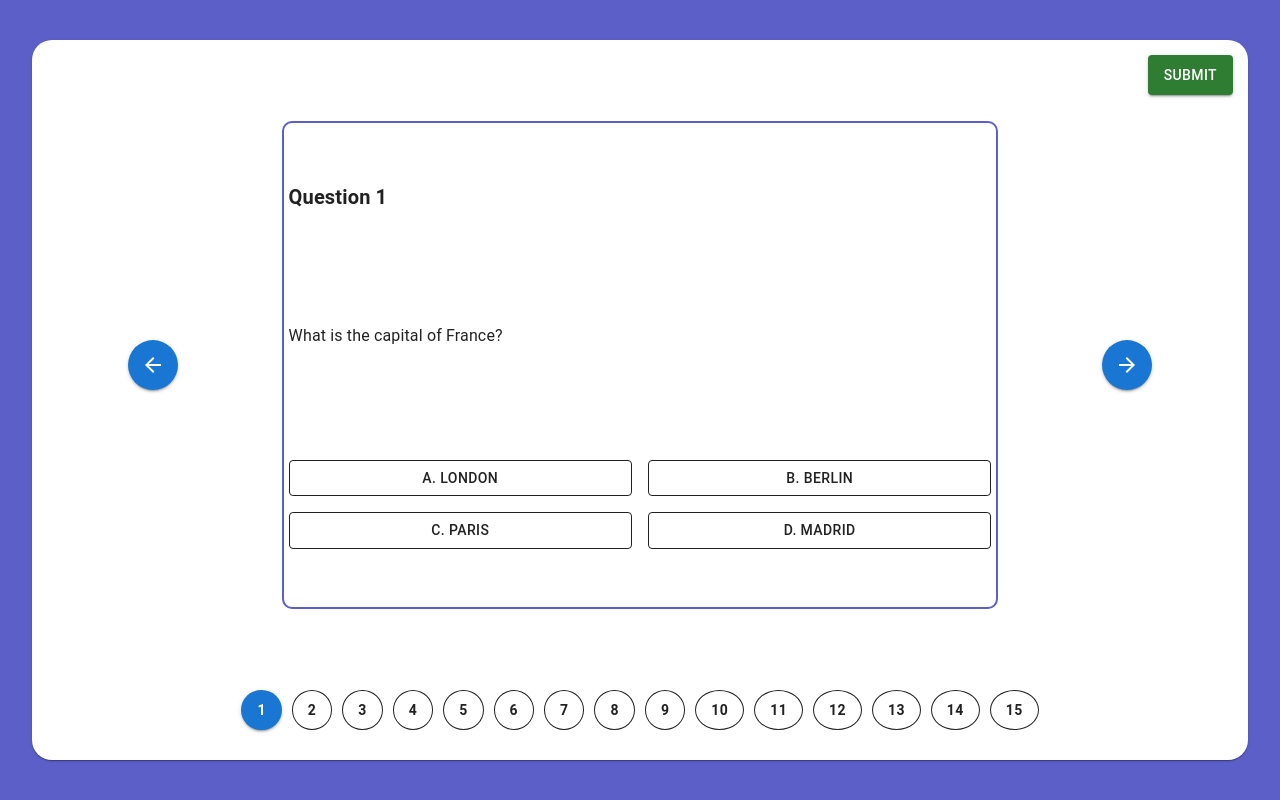
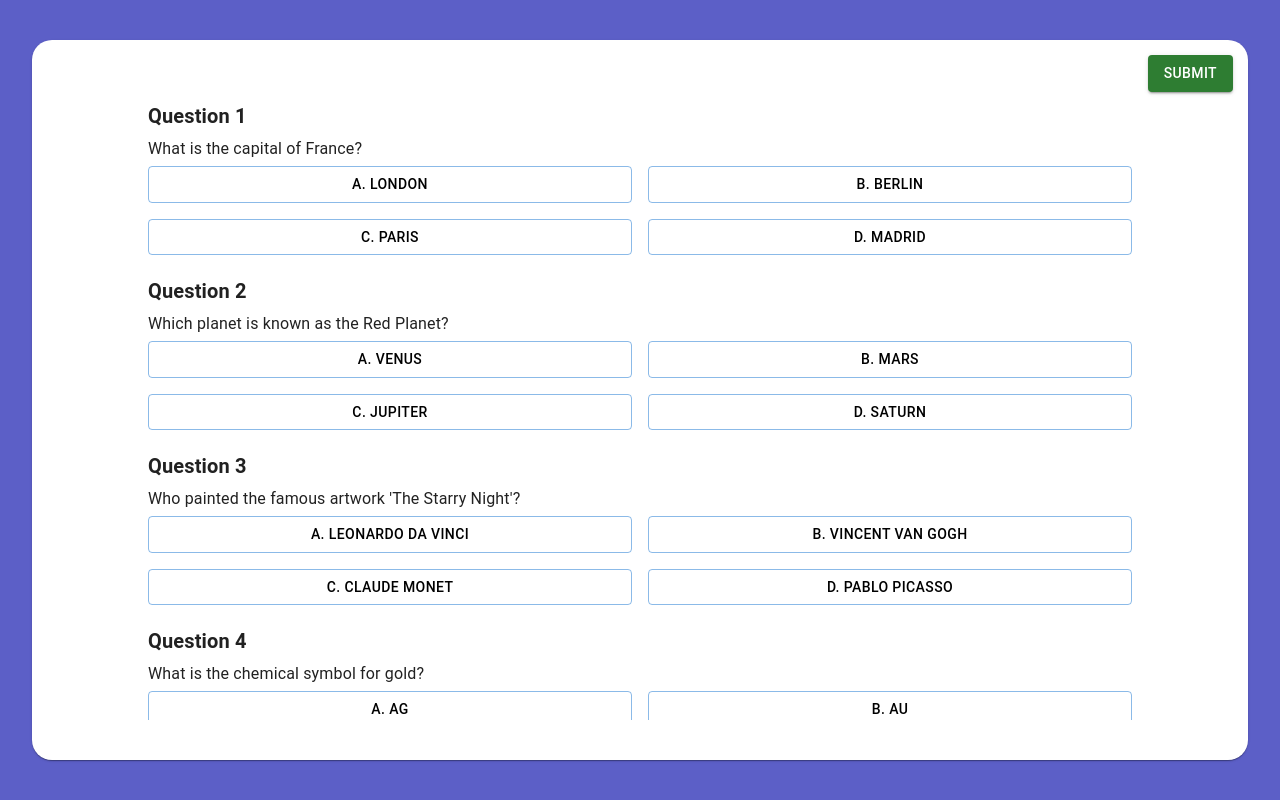
Before and after one commit to UtkJaiswal/firstbench-ai-react, a React (Create React App) app: page /questions in a window 1280 px wide. Built offline with nearby package versions, Linux system fonts and the light colour scheme.

Commit message:
functionality working with answers colors

```diff
--- a/src/components/QuestionComponent.tsx
+++ b/src/components/QuestionComponent.tsx
@@ -16,29 +16,103 @@ interface Question {
 }
 
 const questions: Question[] = [
-  { id: 1, text: "What is the capital of France?", options: ["A. London", "B. Berlin", "C. Paris", "D. Madrid"], correctAnswer: "C. Paris" },
-  { id: 2, text: "Which planet is known as the Red Planet?", options: ["A. Venus", "B. Mars", "C. Jupiter", "D. Saturn"], correctAnswer: "B. Mars" },
-  { id: 3, text: "Who painted the Mona Lisa?", options: ["A. Van Gogh", "B. Picasso", "C. Da Vinci", "D. Rembrandt"], correctAnswer: "C. Da Vinci" },
-  { id: 4, text: "What is the largest ocean on Earth?", options: ["A. Atlantic", "B. Indian", "C. Arctic", "D. Pacific"], correctAnswer: "D. Pacific" },
-  { id: 5, text: "Which element has the chemical symbol 'O'?", options: ["A. Gold", "B. Oxygen", "C. Silver", "D. Iron"], correctAnswer: "B. Oxygen" },
-  { id: 6, text: "What is the largest mammal in the world?", options: ["A. Elephant", "B. Blue Whale", "C. Giraffe", "D. Hippopotamus"], correctAnswer: "B. Blue Whale" },
-  { id: 7, text: "In which year did World War II end?", options: ["A. 1943", "B. 1945", "C. 1947", "D. 1950"], correctAnswer: "B. 1945" },
-  { id: 8, text: "What is the capital of Japan?", options: ["A. Seoul", "B. Beijing", "C. Tokyo", "D. Bangkok"], correctAnswer: "C. Tokyo" },
-  { id: 9, text: "Who wrote 'Romeo and Juliet'?", options: ["A. Charles Dickens", "B. William Shakespeare", "C. Jane Austen", "D. Mark Twain"], correctAnswer: "B. William Shakespeare" },
-  { id: 10, text: "What is the largest planet in our solar system?", options: ["A. Earth", "B. Mars", "C. Jupiter", "D. Saturn"], correctAnswer: "C. Jupiter" },
-  { id: 11, text: "Which country is home to the kangaroo?", options: ["A. New Zealand", "B. South Africa", "C. Australia", "D. Brazil"], correctAnswer: "C. Australia" },
-  { id: 12, text: "What is the hardest natural substance on Earth?", options: ["A. Gold", "B. Iron", "C. Diamond", "D. Platinum"], correctAnswer: "C. Diamond" },
-  { id: 13, text: "Who is known as the father of modern physics?", options: ["A. Isaac Newton", "B. Albert Einstein", "C. Galileo Galilei", "D. Stephen Hawking"], correctAnswer: "B. Albert Einstein" },
-  { id: 14, text: "What is the largest continent by land area?", options: ["A. North America", "B. Africa", "C. Europe", "D. Asia"], correctAnswer: "D. Asia" },
-  { id: 15, text: "Which of these is not a primary color?", options: ["A. Red", "B. Blue", "C. Green", "D. Yellow"], correctAnswer: "C. Green" },
-];
+  {
+    id: 1,
+    text: "What is the capital of France?",
+    options: ["A. London", "B. Berlin", "C. Paris", "D. Madrid"],
+    correctAnswer: "C. Paris"
+  },
+  {
+    id: 2,
+    text: "Which planet is known as the Red Planet?",
+    options: ["A. Venus", "B. Mars", "C. Jupiter", "D. Saturn"],
+    correctAnswer: "B. Mars"
+  },
+  {
+    id: 3,
+    text: "Who painted the famous artwork 'The Starry Night'?",
+    options: ["A. Leonardo da Vinci", "B. Vincent van Gogh", "C. Claude Monet", "D. Pablo Picasso"],
+    correctAnswer: "B. Vincent van Gogh"
+  },
+  {
+    id: 4,
+    text: "What is the chemical symbol for gold?",
+    options: ["A. Ag", "B. Au", "C. Hg", "D. Pb"],
+    correctAnswer: "B. Au"
+  },
+  {
+    id: 5,
+    text: "Which author wrote 'To Kill a Mockingbird'?",
+    options: ["A. F. Scott Fitzgerald", "B. Harper Lee", "C. Jane Austen", "D. J.K. Rowling"],
+    correctAnswer: "B. Harper Lee"
+  },
+  {
+    id: 6,
+    text: "What is the largest mammal on Earth?",
+    options: ["A. Elephant", "B. Blue whale", "C. Hippopotamus", "D. Rhinoceros"],
+    correctAnswer: "B. Blue whale"
+  },
+  {
+    id: 7,
+    text: "Which musician is known as the 'King of Rock and Roll'?",
+    options: ["A. Chuck Berry", "B. Elvis Presley", "C. Little Richard", "D. Jerry Lee Lewis"],
+    correctAnswer: "B. Elvis Presley"
+  },
+  {
+    id: 8,
+    text: "What is the smallest country in the world?",
+    options: ["A. Vatican City", "B. Monaco", "C. Nauru", "D. Tuvalu"],
+    correctAnswer: "A. Vatican City"
+  },
+  {
+    id: 9,
+    text: "Who was the first president of the United States?",
+    options: ["A. George Washington", "B. Thomas Jefferson", "C. Abraham Lincoln", "D. Franklin D. Roosevelt"],
+    correctAnswer: "A. George Washington"
+  },
+  {
+    id: 10,
+    text: "What is the highest mountain peak in the solar system?",
+    options: ["A. Mount Everest", "B. Olympus Mons", "C. Denali", "D. Kilimanjaro"],
+    correctAnswer: "B. Olympus Mons"
+  },
+  {
+    id: 11,
+    text: "Which element is the lightest in the periodic table?",
+    options: ["A. Hydrogen", "B. Helium", "C. Oxygen", "D. Nitrogen"],
+    correctAnswer: "A. Hydrogen"
+  },
+  {
+    id: 12,
+    text: "Who wrote the famous novel '1984'?",
+    options: ["A. George Orwell", "B. Aldous Huxley", "C. Ray Bradbury", "D. Joseph Heller"],
+    correctAnswer: "A. George Orwell"
+  },
+  {
+    id: 13,
+    text: "What is the largest living species of lizard?",
+    options: ["A. Komodo dragon", "B. Saltwater crocodile", "C. Black mamba", "D. Green anaconda"],
+    correctAnswer: "A. Komodo dragon"
+  },
+  {
+    id: 14,
+    text: "Which artist created the famous sculpture 'David'?",
+    options: ["A. Michelangelo", "B. Leonardo da Vinci", "C. Raphael", "D. Donatello"],
+    correctAnswer: "A. Michelangelo"
+  },
+  {
+    id: 15,
+    text: "What is the process by which plants convert sunlight into energy?",
+    options: ["A. Respiration", "B. Photosynthesis", "C. Decomposition", "D. Fermentation"],
+    correctAnswer: "B. Photosynthesis"
+  }]
 
 const QuestionComponent: React.FC = () => {
   const [selectedAnswers, setSelectedAnswers] = useState<(string | null)[]>(new Array(questions.length).fill(null));
   const [currentQuestion, setCurrentQuestion] = useState(1);
   const [isSubmitDialogOpen, setIsSubmitDialogOpen] = useState(false);
   const [score, setScore] = useState(0);
-  const [showFeedback, setShowFeedback] = useState(false);
+  const [submitted, setSubmitted] = useState(false);
 
   const query = useQuery();
   const mode = query.get("mode") || "Practice";
@@ -50,24 +124,21 @@ const QuestionComponent: React.FC = () => {
     calculateScore();
   }, [selectedAnswers]);
 
-  const handleAnswerClick = (answer: string) => {
+  const handleAnswerClick = (answer: string, index: number) => {
     const newSelectedAnswers = [...selectedAnswers];
-    newSelectedAnswers[currentQuestion - 1] = answer;
+    newSelectedAnswers[index] = answer;
     setSelectedAnswers(newSelectedAnswers);
-    setShowFeedback(true);
   };
 
   const handleNext = () => {
     if (currentQuestion < questions.length) {
       setCurrentQuestion((prev) => prev + 1);
-      setShowFeedback(false);
     }
   };
 
   const handlePrev = () => {
     if (currentQuestion > 1) {
       setCurrentQuestion((prev) => prev - 1);
-      setShowFeedback(false);
     }
   };
 
@@ -80,9 +151,9 @@ const QuestionComponent: React.FC = () => {
   };
 
   const handleConfirmSubmit = () => {
-    // Here you can handle the submission, e.g., send the score to a server
-    console.log(`Final Score: ${score} out of ${questions.length}`);
-    navigate(`/result/${mode}/${Class}`, { state: { score, totalQuestions: questions.length } });
+    setSubmitted(true);
+    calculateScore();
+    setIsSubmitDialogOpen(false);
   };
 
   const calculateScore = () => {
@@ -92,42 +163,62 @@ const QuestionComponent: React.FC = () => {
     setScore(newScore);
   };
 
-  const currentQuestionData = questions[currentQuestion - 1];
+  const getOptionStyle = (answer: string, index: number) => {
+    const selectedAnswer = selectedAnswers[index];
+    const correctAnswer = questions[index].correctAnswer;
 
+    if (mode === "Practice Test") {
+      if (selectedAnswer) {
+        // Show immediate feedback in Practice Test mode once an answer is selected
+        if (answer === correctAnswer) {
+          return { backgroundColor: 'green', color: 'white' };
+        }
+        if (answer === selectedAnswer && answer !== correctAnswer) {
+          return { backgroundColor: 'red', color: 'white' };
+        }
+      }
+    } else if (!submitted) {
+      // For other modes, only highlight the selected answer in blue before submission
+      if (answer === selectedAnswer) {
+        return { backgroundColor: 'blue', color: 'white' };
+      }
+    } if(submitted) {
+      // After submission, show correct and incorrect answers
+      if (answer === correctAnswer) {
+        return { backgroundColor: 'green', color: 'white' };
+      }
+      if (answer === selectedAnswer && answer !== correctAnswer) {
+        return { backgroundColor: 'red', color: 'white' };
+      }
+      // Highlight the correct answer if it was not selected at all
+      if (selectedAnswer === null && answer === correctAnswer) {
+        return { backgroundColor: 'green', color: 'white' };
+      }
+    }
+
+    return { backgroundColor: 'transparent', color: 'black' };
+  };
+
+
+
+
+  const renderQuestion = (question: Question, index: number) => {
     return (
-    <Box sx={{ display: 'flex', justifyContent: 'center', alignItems: 'center', height: '100vh', backgroundColor: '#5C5FC7', padding: '20px' }}>
-      <Card sx={{ width: "95vw", height: { xs: '80vh', sm: '60vh', md: '90vh' }, padding: '20px', backgroundColor: '#fff', borderRadius: '20px', position: 'relative', display: "flex", flexDirection: "column", justifyContent: "center", alignItems: "center" }}>
-        <Button variant="contained" color="success" sx={{ position: 'absolute', top: '15px', right: '15px', height: { xs: '25px', sm: '40px', md: '40px' } }} onClick={handleSubmitClick}>
-          Submit
-        </Button>
-
-        <Box sx={{ height: "80vh", width: "80vw", display: 'flex', justifyContent: 'space-between', alignItems: 'center' }}>
-          <Button variant="contained" color="primary" onClick={handlePrev} sx={{ minWidth: { xs: '30px', sm: '30px', md: '50px' }, height: { xs: '30px', sm: '30px', md: '50px' }, borderRadius: '50%', padding:'0px' }}>
-            <ArrowBackIcon />
-          </Button>
-
-          <Box sx={{ width: '70%', height: '80%', padding: '5px', marginY:'20px', border: '2px solid #5C5FC7', borderRadius: '10px', display: 'flex', flexDirection: 'column', justifyContent: 'space-around' }}>
+      <Box key={question.id} sx={{ marginBottom: '20px' }}>
         <Typography variant="h6" sx={{ fontWeight: 'bold', marginBottom: '5px' }}>
-            Question {currentQuestionData.id}
+          Question {question.id}
         </Typography>
-          <Typography sx={{ marginBottom: '5px' }}>{currentQuestionData.text}</Typography>
+        <Typography sx={{ marginBottom: '5px' }}>{question.text}</Typography>
 
         <Grid container spacing={2}>
-            {currentQuestionData.options.map((answer) => (
+          {question.options.map((answer) => (
             <Grid item xs={6} key={answer}>
               <Button
-                  variant={selectedAnswers[currentQuestion - 1] === answer ? 'contained' : 'outlined'}
-                  color={
-                    mode === "Practice Test" && showFeedback && selectedAnswers[currentQuestion - 1] === answer
-                      ? answer === currentQuestionData.correctAnswer
-                        ? 'success'
-                        : 'error'
-                      : selectedAnswers[currentQuestion - 1] === answer
-                      ? 'primary'
-                      : 'inherit'
-                  }
-                  onClick={() => handleAnswerClick(answer)}
+                variant="outlined"
+                sx={getOptionStyle(answer, index)}
+                onClick={() => handleAnswerClick(answer, index)}
                 fullWidth
+                disabled={submitted || (mode === "Practice Test" && selectedAnswers[index] !== null)}
               >
                 {answer}
               </Button>
@@ -135,67 +226,53 @@ const QuestionComponent: React.FC = () => {
           ))}
         </Grid>
       </Box>
+    );
+  };
 
-          <Button variant="contained" color="primary" onClick={handleNext} sx={{ minWidth: { xs: '30px', sm: '30px', md: '50px' }, height: { xs: '30px', sm: '30px', md: '50px' }, borderRadius: '50%', padding:'0px' }}>
+  return (
+    <Box sx={{ display: 'flex', justifyContent: 'center', alignItems: 'center', height: '100vh', backgroundColor: '#5C5FC7', padding: '20px' }}>
+      <Card sx={{ width: "95vw", height: { xs: '80vh', sm: '60vh', md: '90vh' }, padding: '20px', backgroundColor: '#fff', borderRadius: '20px', position: 'relative', display: "flex", flexDirection: "column", justifyContent: "center", alignItems: "center" }}>
+        {!submitted && (
+          <Button
+            variant="contained"
+            color="success"
+            sx={{ position: 'absolute', top: '15px', right: '15px' }}
+            onClick={handleConfirmSubmit}
+          >
+            Submit
+          </Button>
+        )}
+
+        {!submitted && mode === "Practice Test" && (
+          <Box sx={{ height: "80vh", width: "80vw", display: 'flex', justifyContent: 'space-between', alignItems: 'center' }}>
+            <Button variant="contained" color="primary" onClick={handlePrev} disabled={currentQuestion === 1}>
+              <ArrowBackIcon />
+            </Button>
+
+            {renderQuestion(questions[currentQuestion - 1], currentQuestion - 1)}
+
+            <Button variant="contained" color="primary" onClick={handleNext} disabled={currentQuestion === questions.length}>
               <ArrowForwardIcon />
             </Button>
           </Box>
+        )}
 
-        <Box sx={{ display: 'flex', flexWrap:'wrap', justifyContent: 'center', gap: '10px', marginTop: '10px', padding: '10px' }}>
-          {questions.map((question) => (
-            <Button
-              key={question.id}
-              variant={currentQuestion === question.id ? 'contained' : 'outlined'}
-              color={
-                mode === "Practice" && selectedAnswers[question.id - 1] !== null
-                  ? selectedAnswers[question.id - 1] === question.correctAnswer
-                    ? 'success'
-                    : 'error'
-                  : currentQuestion === question.id
-                  ? 'primary'
-                  : 'inherit'
-              }
-              onClick={() => setCurrentQuestion(question.id)}
-              sx={{
-                minWidth: '40px',
-                height: '40px',
-                borderRadius: '50%',
-                fontWeight: 'bold',
-                color: currentQuestion === question.id ? '#fff' : 'inherit',
-              }}
-            >
-              {question.id}
+        {(!submitted && mode !== "Practice Test") || submitted ? (
+          <Box sx={{ height: "80vh", width: "80vw", overflowY: 'scroll', padding: '20px' }}>
+            {questions.map((question, index) => renderQuestion(question, index))}
+          </Box>
+        ) : null}
+
+        <Dialog open={isSubmitDialogOpen} onClose={handleCloseDialog}>
+          <DialogTitle>Are you sure you want to submit?</DialogTitle>
+          <Typography>Your current score is {score} out of {questions.length}</Typography>
+          <DialogActions>
+            <Button onClick={handleCloseDialog} color="primary">
+              Cancel
             </Button>
-          ))}
-        </Box>
-
-        <Dialog
-          PaperProps={{
-            sx: {
-              width: '300px',
-              height: '300px',
-              borderRadius: '20px',
-              padding: '20px',
-              display: 'flex',
-              flexDirection: 'column',
-              alignItems: 'center',
-            },
-          }}
-          open={isSubmitDialogOpen}
-          onClose={handleCloseDialog}
-        >
-          <Box sx={{ backgroundColor: '#5C5FC7', height: '60px', width: '60px', borderRadius: '50%', display: 'flex', justifyContent: 'center', alignItems: 'center', marginY: '20px', boxShadow: '0px 4px 10px rgba(0, 0, 0, 0.25)' }}>
-            <Typography variant="h4" sx={{ color: '#fff', fontWeight: 'bold' }}>?</Typography>
-          </Box>
-
-          <DialogTitle sx={{ textAlign: 'center' }}>Are you sure you want to submit?</DialogTitle>
-          <Typography sx={{ textAlign: 'center', marginBottom: '20px' }}>
-            Your current score: {score} out of {questions.length}
-          </Typography>
-
-          <DialogActions sx={{ justifyContent: 'space-around' }}>
-            <Button onClick={handleCloseDialog} color="error">No</Button>
-            <Button sx={{ color: "green" }} onClick={handleConfirmSubmit}>Yes</Button>
+            <Button onClick={handleConfirmSubmit} color="secondary">
+              Submit
+            </Button>
           </DialogActions>
         </Dialog>
       </Card>
```
Lines whose indentation alone changed are shown as unchanged.
